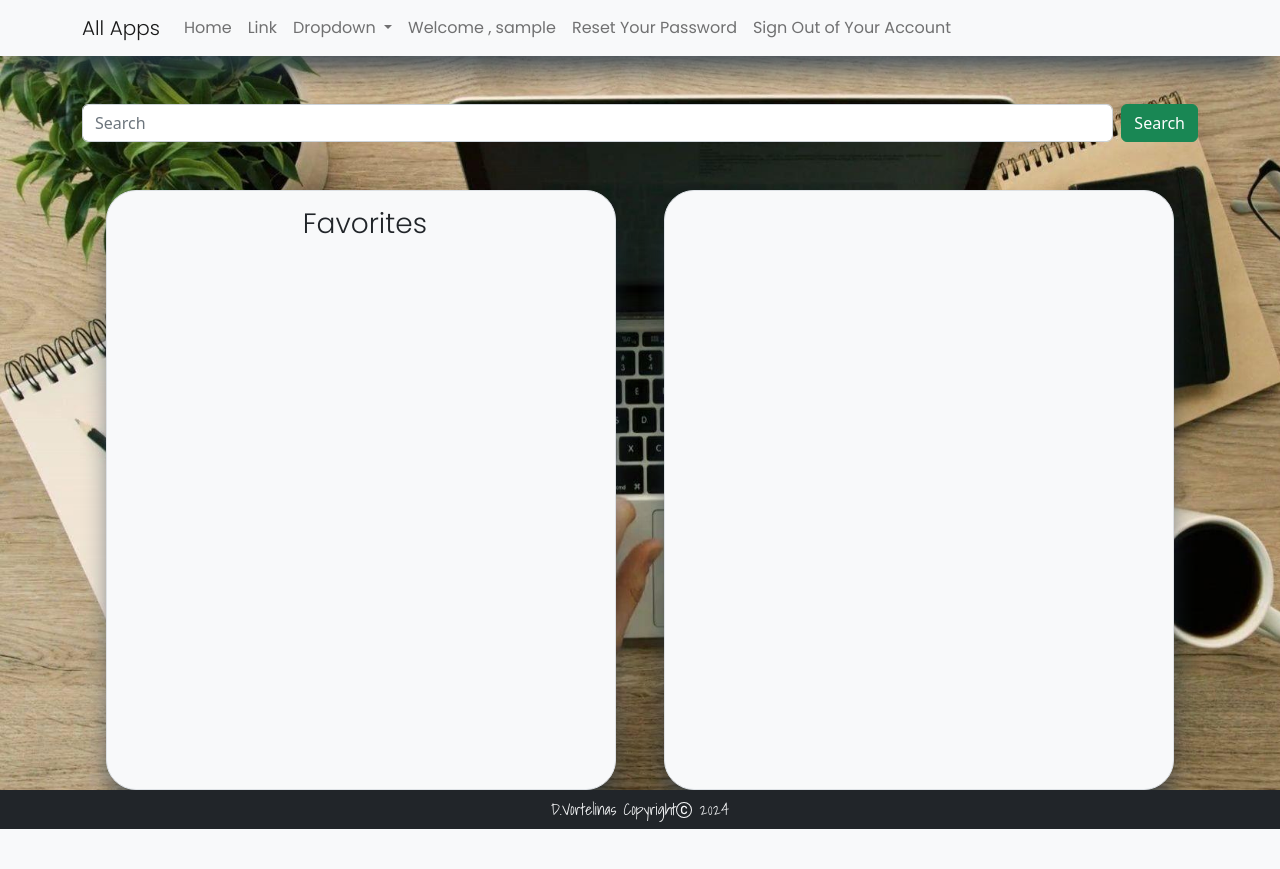
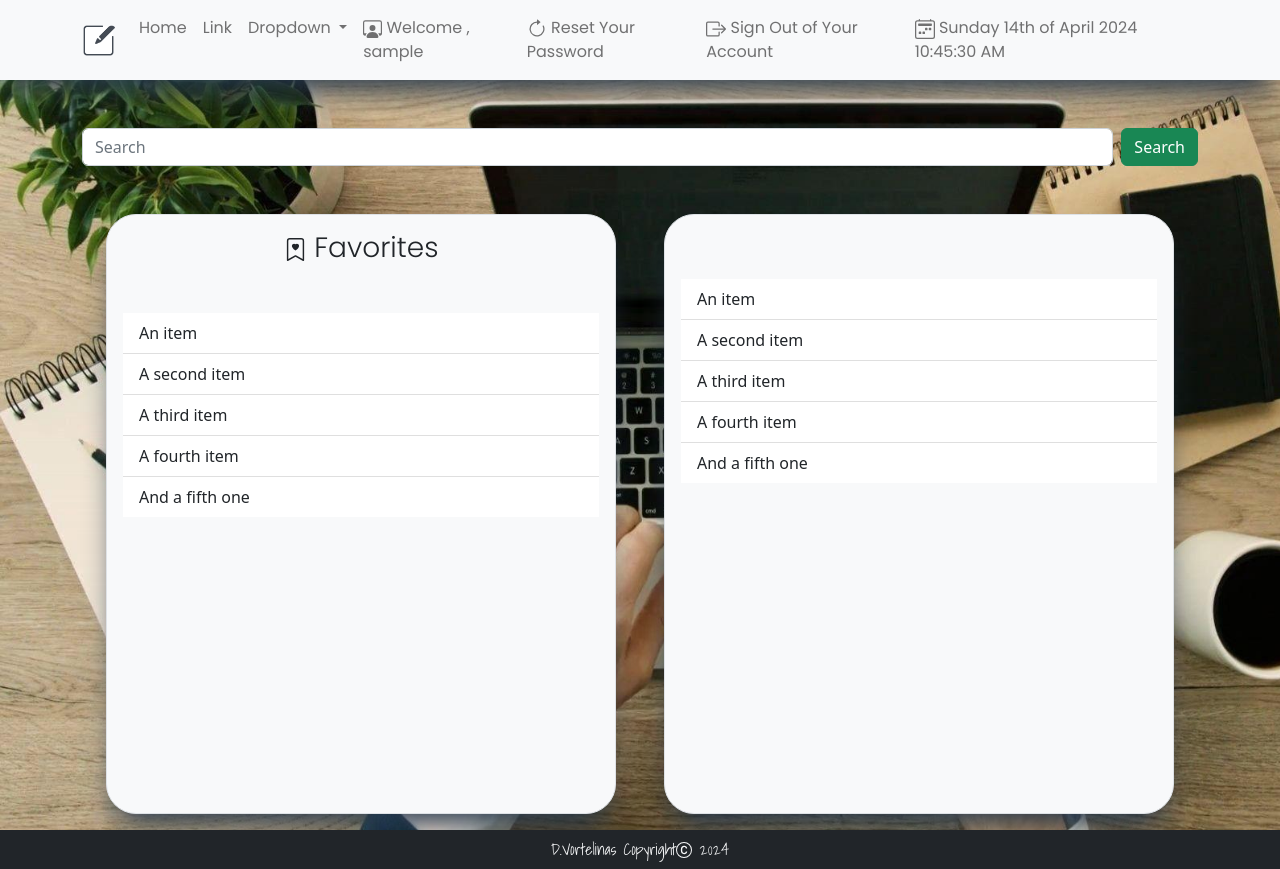
Before and after one commit to jvorte/myportal, a PHP site: page /portal.php in a window 1280 px wide. Before the commit the page ends 829 px from the top, so only its background shows below. Run offline with PHP 8.4, Linux system fonts and the light colour scheme; the visitor is signed in with stand-in values (Sample User, id 1).

Commit message:
μεχρι εδω ειναι οκ

```diff
--- a/portal.php
+++ b/portal.php
@@ -24,12 +24,13 @@ if(!isset($_SESSION["loggedin"]) || $_SESSION["loggedin"] !== true){
 
 <nav class="navbar navbar-expand-lg bg-light">
   <div class="container">
-    <a class="navbar-brand" href="#">All Apps</a>
+    <a class="navbar-brand" href="#"><img id="icon" src="icons/2.png" alt="" srcset=""></a>
     <button class="navbar-toggler" type="button" data-bs-toggle="collapse" data-bs-target="#navbarSupportedContent" aria-controls="navbarSupportedContent" aria-expanded="false" aria-label="Toggle navigation">
       <span class="navbar-toggler-icon"></span>
     </button>
     <div class="collapse navbar-collapse" id="navbarSupportedContent">
       <ul class="navbar-nav me-auto mb-2 mb-lg-0">
+
         <li class="nav-item">
           <a class="nav-link " aria-current="page" href="#">Home</a>
         </li>
@@ -47,20 +48,40 @@ if(!isset($_SESSION["loggedin"]) || $_SESSION["loggedin"] !== true){
             <li><a class="dropdown-item" href="#">Something else here</a></li>
           </ul>
         </li>
-        <li class="nav-item">
-    <!-- -------------------empty--------------------- -->
-        </li>
 
        <li class="nav-item">
-       <a class="nav-link" href="#">Welcome , <?php echo htmlspecialchars($_SESSION["username"]); ?></a>
+       <a class="nav-link" href="#">
+       <svg xmlns="http://www.w3.org/2000/svg" width="19" height="19" fill="currentColor" class="bi bi-person-workspace" viewBox="0 0 16 16">
+        <path d="M4 16s-1 0-1-1 1-4 5-4 5 3 5 4-1 1-1 1zm4-5.95a2.5 2.5 0 1 0 0-5 2.5 2.5 0 0 0 0 5"/>
+        <path d="M2 1a2 2 0 0 0-2 2v9.5A1.5 1.5 0 0 0 1.5 14h.653a5.4 5.4 0 0 1 1.066-2H1V3a1 1 0 0 1 1-1h12a1 1 0 0 1 1 1v9h-2.219c.554.654.89 1.373 1.066 2h.653a1.5 1.5 0 0 0 1.5-1.5V3a2 2 0 0 0-2-2z"/>
+      </svg>
+      Welcome , <?php echo htmlspecialchars($_SESSION["username"]); ?></a>
 
        </li>
       <li class="nav-item">
-        <a href="login_system/reset-password.php" class="nav-link">Reset Your Password</a>
+        <a href="login_system/reset-password.php" class="nav-link">
+        <svg xmlns="http://www.w3.org/2000/svg" width="20" height="20" fill="currentColor" class="bi bi-arrow-clockwise" viewBox="0 0 16 16">
+        <path fill-rule="evenodd" d="M8 3a5 5 0 1 0 4.546 2.914.5.5 0 0 1 .908-.417A6 6 0 1 1 8 2z"/>
+        <path d="M8 4.466V.534a.25.25 0 0 1 .41-.192l2.36 1.966c.12.1.12.284 0 .384L8.41 4.658A.25.25 0 0 1 8 4.466"/>
+      </svg>
+            Reset Your Password</a>
         </li>
 
         <li class="nav-item">
-        <a href="login_system/logout.php" class="nav-link ml-3"><i class="bi bi-box-arrow-right"></i>Sign Out of Your Account</a>
+        <a href="login_system/logout.php" class="nav-link ml-3">
+        <svg xmlns="http://www.w3.org/2000/svg" width="20" height="20" fill="currentColor" class="bi bi-box-arrow-right" viewBox="0 0 16 16">
+          <path fill-rule="evenodd" d="M10 12.5a.5.5 0 0 1-.5.5h-8a.5.5 0 0 1-.5-.5v-9a.5.5 0 0 1 .5-.5h8a.5.5 0 0 1 .5.5v2a.5.5 0 0 0 1 0v-2A1.5 1.5 0 0 0 9.5 2h-8A1.5 1.5 0 0 0 0 3.5v9A1.5 1.5 0 0 0 1.5 14h8a1.5 1.5 0 0 0 1.5-1.5v-2a.5.5 0 0 0-1 0z"/>
+          <path fill-rule="evenodd" d="M15.854 8.354a.5.5 0 0 0 0-.708l-3-3a.5.5 0 0 0-.708.708L14.293 7.5H5.5a.5.5 0 0 0 0 1h8.793l-2.147 2.146a.5.5 0 0 0 .708.708z"/>
+        </svg>
+            Sign Out of Your Account</a>
+        </li>
+        <li class="nav-item">
+        <a class="nav-link">
+        <svg xmlns="http://www.w3.org/2000/svg" width="20" height="20" fill="currentColor" class="bi bi-calendar2-week" viewBox="0 0 16 16">
+        <path d="M3.5 0a.5.5 0 0 1 .5.5V1h8V.5a.5.5 0 0 1 1 0V1h1a2 2 0 0 1 2 2v11a2 2 0 0 1-2 2H2a2 2 0 0 1-2-2V3a2 2 0 0 1 2-2h1V.5a.5.5 0 0 1 .5-.5M2 2a1 1 0 0 0-1 1v11a1 1 0 0 0 1 1h12a1 1 0 0 0 1-1V3a1 1 0 0 0-1-1z"/>
+        <path d="M2.5 4a.5.5 0 0 1 .5-.5h10a.5.5 0 0 1 .5.5v1a.5.5 0 0 1-.5.5H3a.5.5 0 0 1-.5-.5zM11 7.5a.5.5 0 0 1 .5-.5h1a.5.5 0 0 1 .5.5v1a.5.5 0 0 1-.5.5h-1a.5.5 0 0 1-.5-.5zm-3 0a.5.5 0 0 1 .5-.5h1a.5.5 0 0 1 .5.5v1a.5.5 0 0 1-.5.5h-1a.5.5 0 0 1-.5-.5zm-5 3a.5.5 0 0 1 .5-.5h1a.5.5 0 0 1 .5.5v1a.5.5 0 0 1-.5.5h-1a.5.5 0 0 1-.5-.5zm3 0a.5.5 0 0 1 .5-.5h1a.5.5 0 0 1 .5.5v1a.5.5 0 0 1-.5.5h-1a.5.5 0 0 1-.5-.5z"/>
+        </svg>
+          <?php echo date("l jS \of F Y h:i:s A")?></a>
         </li>
 
       </ul>
@@ -88,18 +109,36 @@ if(!isset($_SESSION["loggedin"]) || $_SESSION["loggedin"] !== true){
 
 <div class="container px-4 pt-5 text-center">
   <div class="row gx-5">
-    <div class="col">
+    <div class="col col-lg-6 pb-3">
      <div class="left-panel p-3 border bg-light">
   <!-- ---------------------------left-area--------------------------------- -->
-<h3><img src="" alt="" srcset=""> Favorites</h3>
+    <h3><img src="" alt="" srcset=""><svg xmlns="http://www.w3.org/2000/svg" width="23" height="23" fill="currentColor" class="bi bi-bookmark-heart" viewBox="0 0 16 16">
+      <path fill-rule="evenodd" d="M8 4.41c1.387-1.425 4.854 1.07 0 4.277C3.146 5.48 6.613 2.986 8 4.412z"/>
+      <path d="M2 2a2 2 0 0 1 2-2h8a2 2 0 0 1 2 2v13.5a.5.5 0 0 1-.777.416L8 13.101l-5.223 2.815A.5.5 0 0 1 2 15.5zm2-1a1 1 0 0 0-1 1v12.566l4.723-2.482a.5.5 0 0 1 .554 0L13 14.566V2a1 1 0 0 0-1-1z"/>
+    </svg> Favorites</h3>
 
- <!-- -------------------------end--left-area--------------------------------- -->
+        <ul class="list-group list-group-flush mt-5 text-start ">
+        <li class="list-group-item">An item</li>
+        <li class="list-group-item">A second item</li>
+        <li class="list-group-item">A third item</li>
+        <li class="list-group-item">A fourth item</li>
+        <li class="list-group-item">And a fifth one</li>
+        </ul>
+
+
      </div>
     </div>
-    <div class="col">
+     <!-- -------------------------end--left-area--------------------------------- -->
+    <div class="col-md-6">
       <div class="right-panel p-3 border bg-light">
          <!-- ---------------------------right-area--------------------------------- -->
-
+         <ul class="list-group list-group-flush mt-5 text-start ">
+        <li class="list-group-item">An item</li>
+        <li class="list-group-item">A second item</li>
+        <li class="list-group-item">A third item</li>
+        <li class="list-group-item">A fourth item</li>
+        <li class="list-group-item">And a fifth one</li>
+        </ul>
          <!-- --------------------------end-right-area--------------------------------- -->
       </div>
     </div>
--- a/style.css
+++ b/style.css
@@ -91,6 +91,9 @@ label,span,p{
 
 
   /* ----------------------end---portal--------------------------------- */
+  #icon{
+    height: 33px;
+  }
 footer{
     margin-top: auto;
 }
```
Also changed, not shown: test.php (added, +30 -0 lines), icons/2.png (added).
